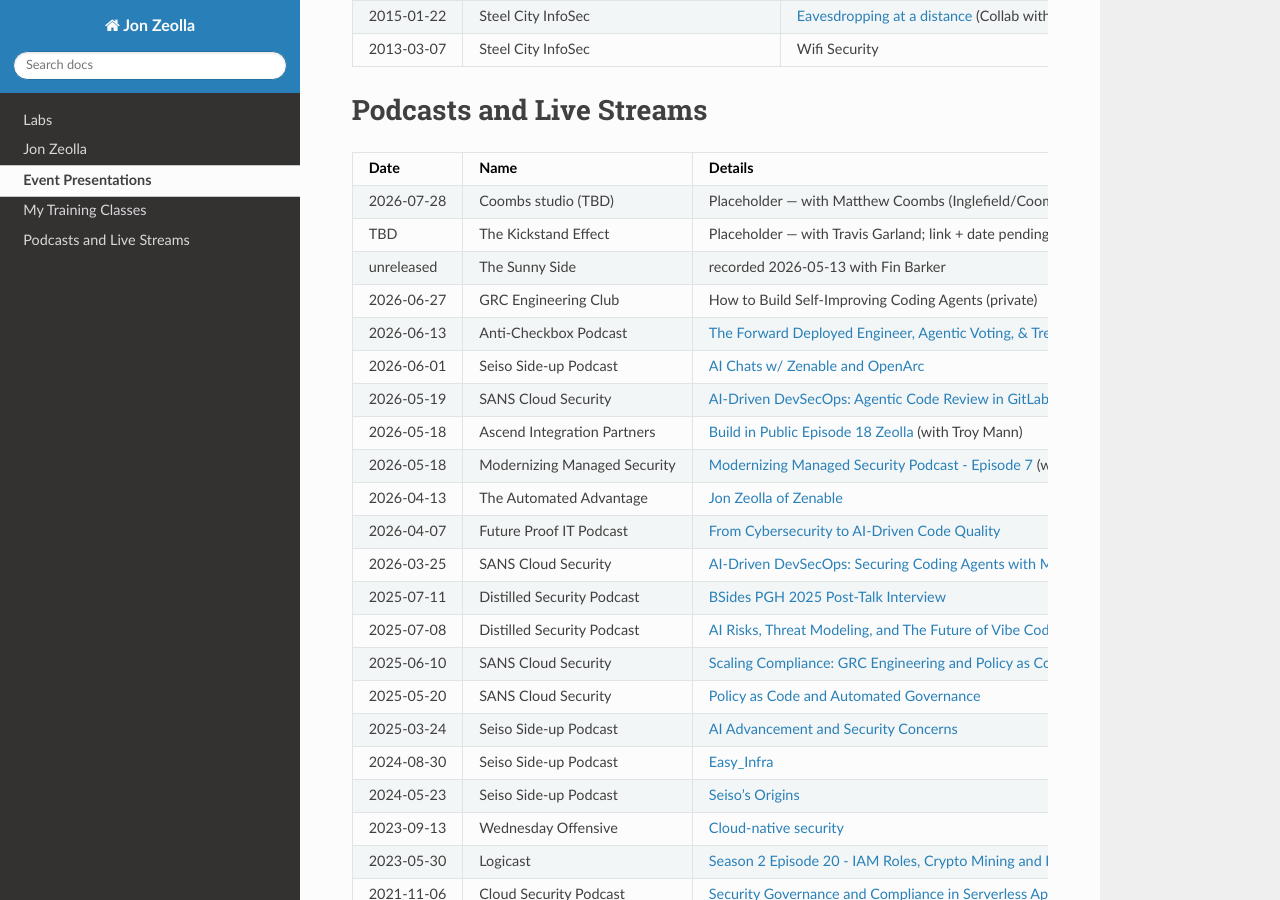
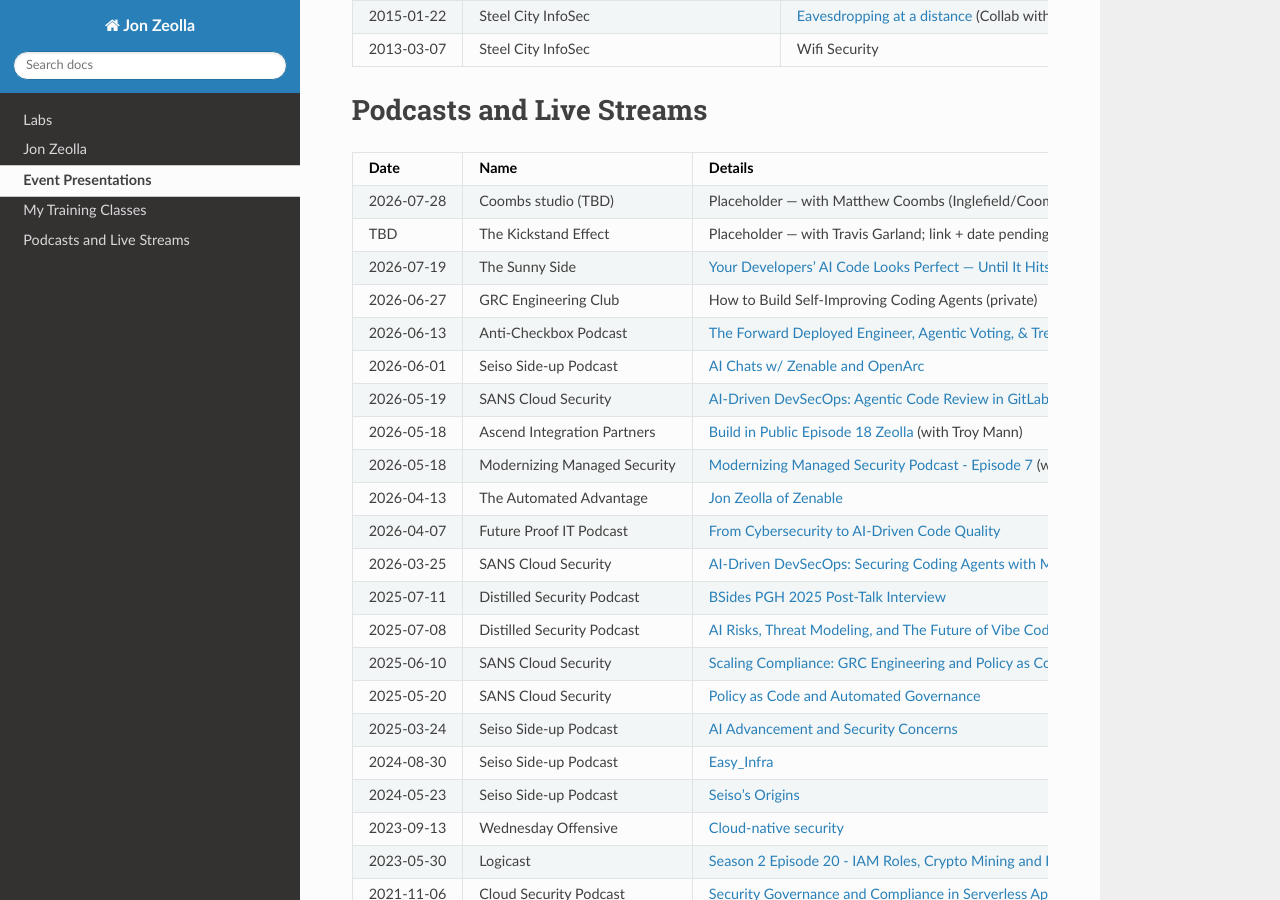
Before and after one commit to JonZeolla/JonZeolla.github.io, a Sphinx documentation site: the page built from docs/ref/jz-content.md, in a window 1280 px wide and 900 px high, scrolled down 4749 px. Built offline with Sphinx 7.4.7 and the Read the Docs theme 3.1.0, drawn with Linux system fonts in a browser that asks for light colours.

Commit message:
chore: add The Sunny Side podcast release (#107)

```diff
--- a/docs/ref/jz-content.md
+++ b/docs/ref/jz-content.md
@@ -212,7 +212,7 @@
 | ---------- | -------------------------- | --------------------------------------------------------------------------------- |
 | 2026-07-28 | Coombs studio (TBD)        | Placeholder — with Matthew Coombs (Inglefield/Coombs studio); slated ~2026-07-28, link pending ([tracking][placeholder-tracking]) |
 | TBD        | The Kickstand Effect       | Placeholder — with Travis Garland; link + date pending ([tracking][placeholder-tracking])                   |
-| unreleased | The Sunny Side             | recorded 2026-05-13 with Fin Barker                                               |
+| 2026-07-19 | The Sunny Side             | [Your Developers' AI Code Looks Perfect — Until It Hits Production][2026-SunnySide] (with Fin Barker) |
 | 2026-06-27 | GRC Engineering Club       | How to Build Self-Improving Coding Agents (private)                               |
 | 2026-06-13 | Anti-Checkbox Podcast      | [The Forward Deployed Engineer, Agentic Voting, & Treating GRC Like a Product][2026-AntiCheckbox] |
 | 2026-06-01 | Seiso Side-up Podcast      | [AI Chats w/ Zenable and OpenArc][2026-SeisoMay]                                  |
@@ -237,6 +237,7 @@
 | 2016-06-01 | Packet Pushers             | [Datanauts 036: Busting The Security Silo In The Data Center][2016-PacketPushers] |
 
 [placeholder-tracking]: https://github.com/JonZeolla/JonZeolla.github.io/pull/104 "Tracking: add placeholder podcast entries (link + date pending)"
+[2026-SunnySide]: https://youtu.be/pT8Jgl5RZ18 "Your Developers' AI Code Looks Perfect — Until It Hits Production | Jon Zeolla, Zenable"
 [2026-AntiCheckbox]: https://www.youtube.com/watch?v=gfC80KYCle0 "The Forward Deployed Engineer, Agentic Voting, & Treating GRC Like a Product"
 [2026-AscendAIP]: https://www.youtube.com/watch?v=OZwEi0so8DA "Build in Public Episode 18 Zeolla"
 [2026-ModernizingMS]: https://youtu.be/XpFbCYavyt0?si=VZySUjYpds29Lcxi "Modernizing Managed Security Podcast - Episode 7"
```
